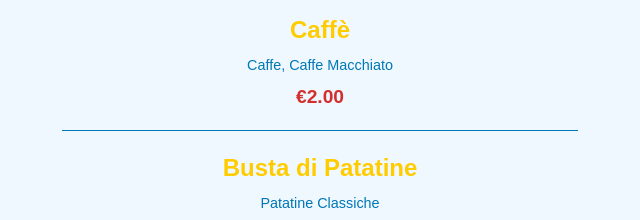
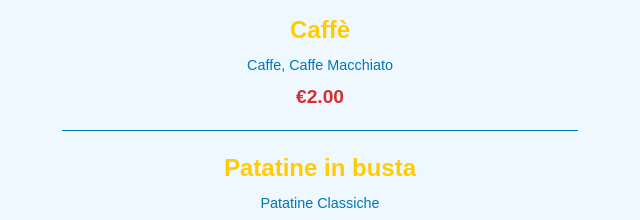
Before and after one commit to FaBarbaNera/newpro1, a plain HTML site: page ordina.html in a window 1280 px wide. Shown: the part 1605-1825 px from the top of the page, 320-960 px from the left. Drawn offline with Linux system fonts and the light colour scheme.

Commit message:
Update ordina.html

```diff
--- a/ordina.html
+++ b/ordina.html
@@ -77,7 +77,7 @@
                         <p class="price">€2.00</p>
                     </li>
                     <li>
-                        <h3>Busta di Patatine </h3>
+                        <h3>Patatine in busta </h3>
                         <p>Patatine Classiche</p>
                         <p class="price">€2.00</p>
                     </li>
```
